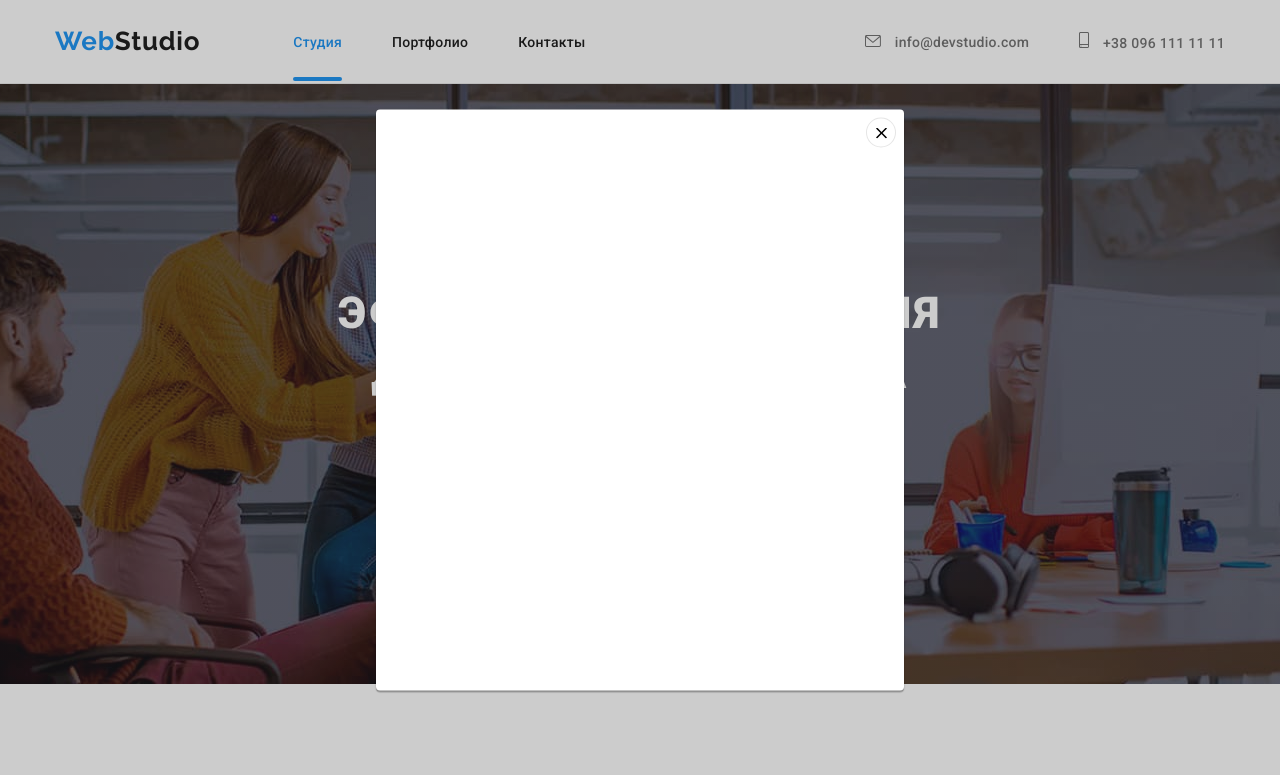
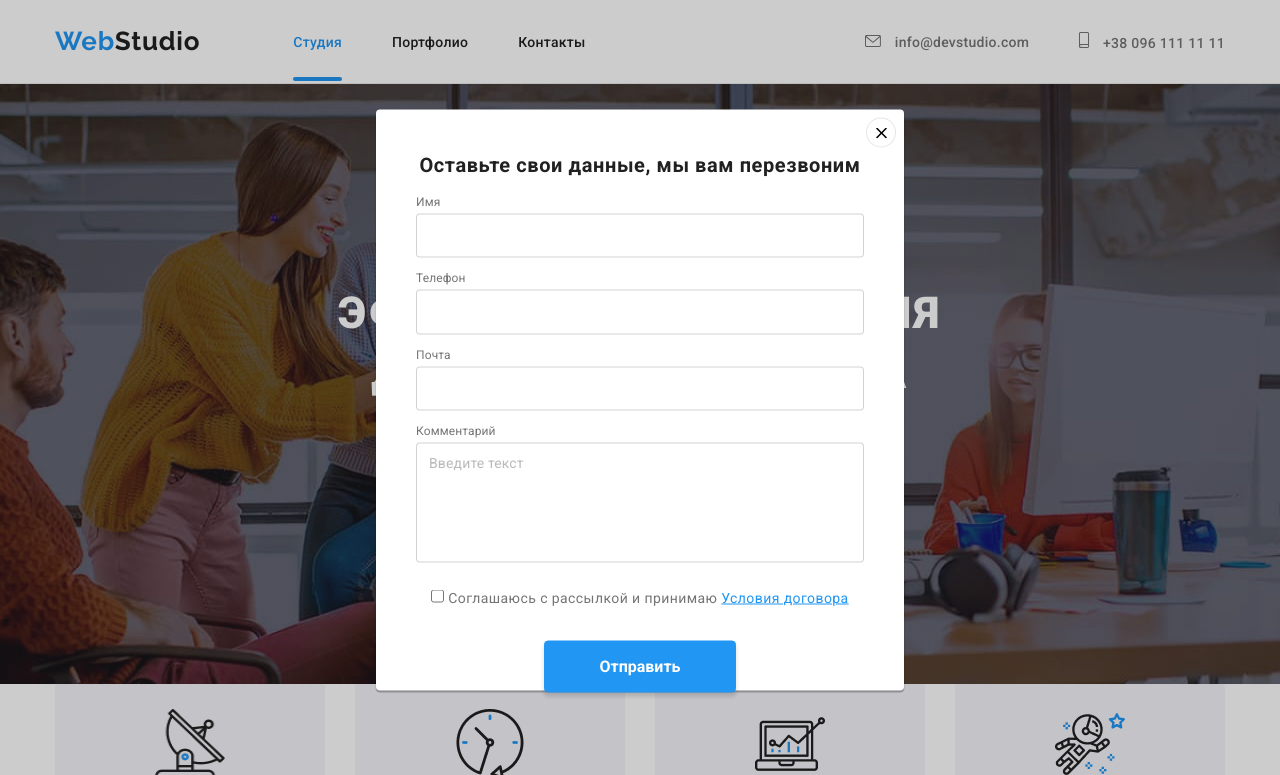
Before and after one commit to alalasimys/goit-markup-hw-06, a plain HTML site: page index.html in a window 1280 px wide. Both pictures are taken after a click on the button "Заказать услугу". Shown: the top 775 px of the page. Drawn offline with nearby package versions, Linux system fonts and the light colour scheme.

Commit message:
Разметка формы с модалке

```diff
--- a/css/styles.css
+++ b/css/styles.css
@@ -251,7 +251,8 @@ footer {
   --color1: var(--white);
   background-color: rgba(255, 255, 255, 0.1);
 
-  transition: color 250ms cubic-bezier(0.4, 0, 0.2, 1), background-color 250ms cubic-bezier(0.4, 0, 0.2, 1);;
+  transition: color 250ms cubic-bezier(0.4, 0, 0.2, 1),
+    background-color 250ms cubic-bezier(0.4, 0, 0.2, 1);
 }
 
 .hero-title,
@@ -273,12 +274,11 @@ footer {
   text-transform: uppercase;
 }
 
-.hero-button {
+.button {
   display: inline-block;
   padding-top: 10px;
-  padding-right: 32px;
+
   padding-bottom: 10px;
-  padding-left: 32px;
 
   font-weight: 700;
   font-size: 16px;
@@ -297,6 +297,11 @@ footer {
 .hero-button:focus {
   color: var(--accent-color);
   background-color: var(--white);
+}
+
+.hero-button {
+  padding-right: 32px;
+  padding-left: 32px;
 }
 
 .hero {
@@ -359,16 +364,17 @@ footer {
   top: 50%;
   transform: translate(-50%, -50%) scale(1);
 
-  min-width: 528px;
-  min-height: 581px;
+  width: 528px;
+  height: 581px;
+
+  padding: 40px;
 
   background-color: var(--white);
   box-shadow: 0px 1px 3px rgba(0, 0, 0, 0.12), 0px 1px 1px rgba(0, 0, 0, 0.14),
     0px 2px 1px rgba(0, 0, 0, 0.2);
   border-radius: 4px;
 
-  transition:  transform 250ms cubic-bezier(0.4, 0, 0.2, 1);
-}
+  transition: transform 250ms cubic-bezier(0.4, 0, 0.2, 1);
 }
 
 .backdrop.is-hidden .modal {
@@ -394,6 +400,104 @@ footer {
 
 .close-modal:hover {
   background-color: var(--accent-color);
+}
+
+.recall-form {
+  text-align: left;
+}
+
+.form-title {
+  margin-bottom: 12px;
+
+  font-weight: 700;
+  font-size: 20px;
+  line-height: 1.5;
+  letter-spacing: 0.03em;
+
+  color: var(--title-text-color);
+}
+
+.form-field {
+  margin-bottom: 10px;
+}
+
+.form-field:nth-last-of-type(2) {
+  margin-bottom: 20px;
+}
+
+.checkbox-wrap {
+  text-align: center;
+  margin-bottom: 30px;
+}
+
+.form-label {
+  display: inline-block;
+
+  margin-bottom: 4px;
+  font-size: 12px;
+  line-height: 1.16;
+
+  letter-spacing: 0.01em;
+
+  color: var(--primary-text-color);
+}
+
+.form-input,
+.form-comment {
+  width: 100%;
+
+  padding: 12px;
+
+  border: 1px solid rgba(33, 33, 33, 0.2);
+  box-sizing: border-box;
+  border-radius: 4px;
+}
+
+.form-input:focus,
+.form-input:hover {
+  cursor: pointer;
+}
+
+.form-comment {
+  height: 120px;
+
+  resize: none;
+}
+
+.form-comment::placeholder {
+  font-size: 14px;
+  line-height: 1.14;
+  letter-spacing: 0.01em;
+
+  color: rgba(117, 117, 117, 0.5);
+}
+
+.checkbox-label {
+  font-size: 14px;
+  line-height: 1.71;
+  letter-spacing: 0.03em;
+
+  color: var(--primary-text-color);
+}
+
+.checkbox-link {
+  color: var(--accent-color);
+}
+
+.form-button {
+  display: block;
+  margin-left: auto;
+  margin-right: auto;
+  padding-right: 54px;
+  padding-left: 54px;
+
+  box-shadow: 0px 4px 4px rgba(0, 0, 0, 0.15);
+}
+
+.form-button:hover,
+.form-button:focus {
+  background-color: #188ce8;
+  cursor: pointer;
 }
 
 .section:not(:nth-child(3)) {
@@ -470,6 +574,7 @@ footer {
 
 .work-description {
   position: absolute;
+
   left: 0;
   bottom: 0;
 
--- a/index.html
+++ b/index.html
@@ -64,7 +64,7 @@
       <section class="hero">
         <div class="">
           <h1 class="hero-title">Эффективные решения для вашего бизнеса</h1>
-          <button class="hero-button link" type="button" data-modal-open>
+          <button class="button hero-button" type="button" data-modal-open>
             Заказать услугу
           </button>
           <div class="backdrop is-hidden" data-modal>
@@ -72,10 +72,68 @@
               <button type="button" class="close-modal" data-modal-close>
                 <img src="./images/close-button.svg" alt="Закрыть окно" />
               </button>
+
+              <p class="form-title">Оставьте свои данные, мы вам перезвоним</p>
+              <form class="recall-form">
+                <div class="form-field">
+                  <label for="name" class="form-label">Имя</label>
+                  <input
+                    id="name"
+                    class="form-input"
+                    type="text"
+                    name="name"
+                    required
+                  />
+                </div>
+
+                <div class="form-field">
+                  <label for="tel" class="form-label">Телефон</label>
+                  <input
+                    id="tel"
+                    class="form-input"
+                    type="tel"
+                    name="tel"
+                    required
+                  />
+                </div>
+
+                <div class="form-field">
+                  <label for="email" class="form-label">Почта</label>
+                  <input
+                    id="email"
+                    class="form-input"
+                    type="email"
+                    name="email"
+                    required
+                  />
+                </div>
+
+                <div class="form-field">
+                  <label for="comment" class="form-label">Комментарий</label>
+                  <textarea
+                    id="comment"
+                    class="form-comment"
+                    name="comment"
+                    placeholder="Введите текст"
+                  ></textarea>
+                </div>
+                <div class="checkbox-wrap">
+                  <input id="checkbox" type="checkbox" />
+                  <label for="checkbox" class="checkbox-label">
+                    Соглашаюсь с рассылкой и принимаю
+                    <a class="checkbox-link" href="">Условия договора</a>
+                  </label>
+                </div>
+
+                <button class="button form-button" type="submit">
+                  Отправить
+                </button>
+              </form>
             </div>
           </div>
         </div>
       </section>
+      <div></div>
       <!--Benefits-->
       <section class="benefits section">
         <div class="container">
@@ -551,6 +609,11 @@
             </li>
           </ul>
         </div>
+        <div class="footer-wrap">
+          <p class="join-us-text">Подпишитесь на рассылку</p>
+          <input id="" type="email" placeholder="E-mail" />
+          <button type="button">Подписаться</button>
+        </div>
       </div>
     </footer>
 
```
